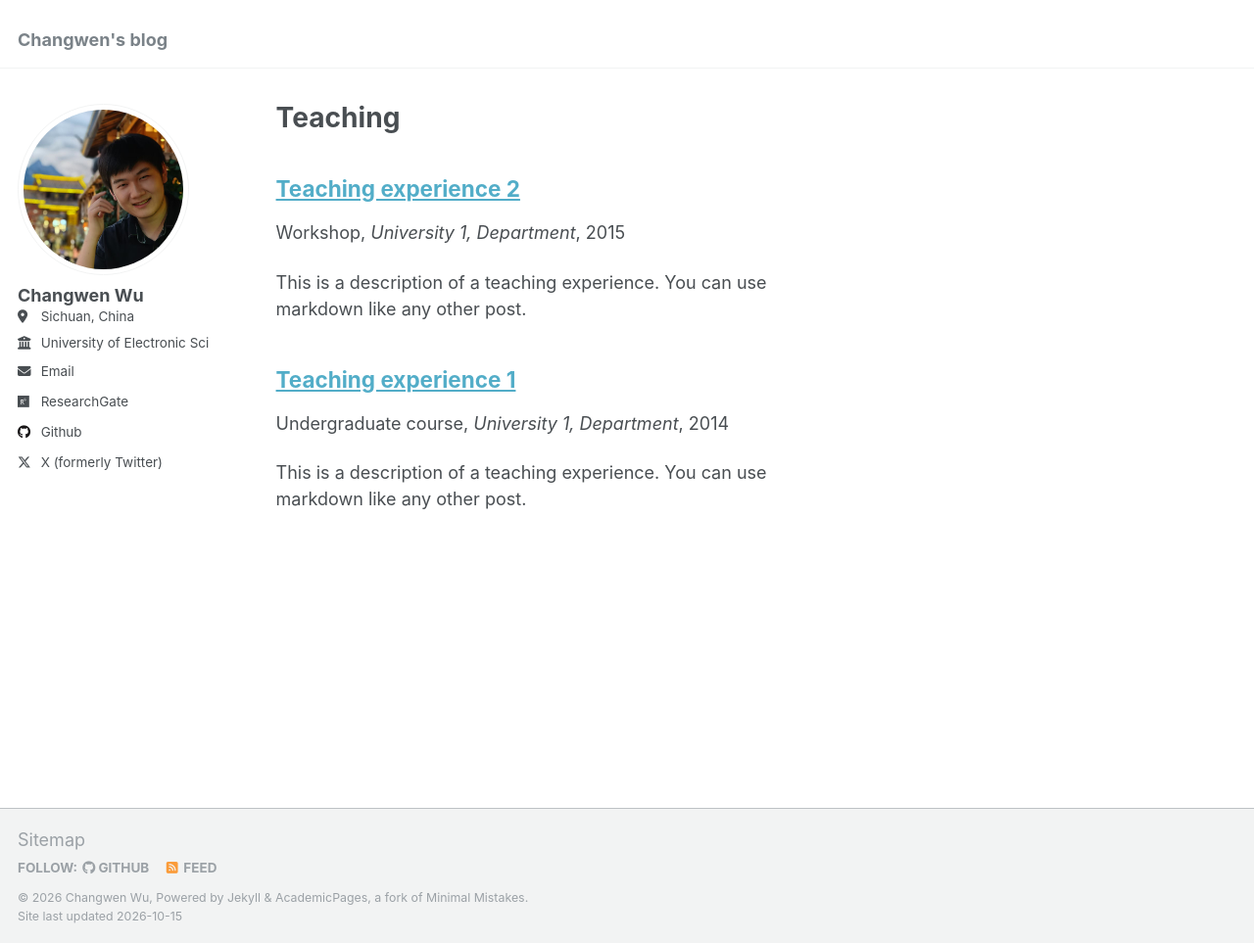
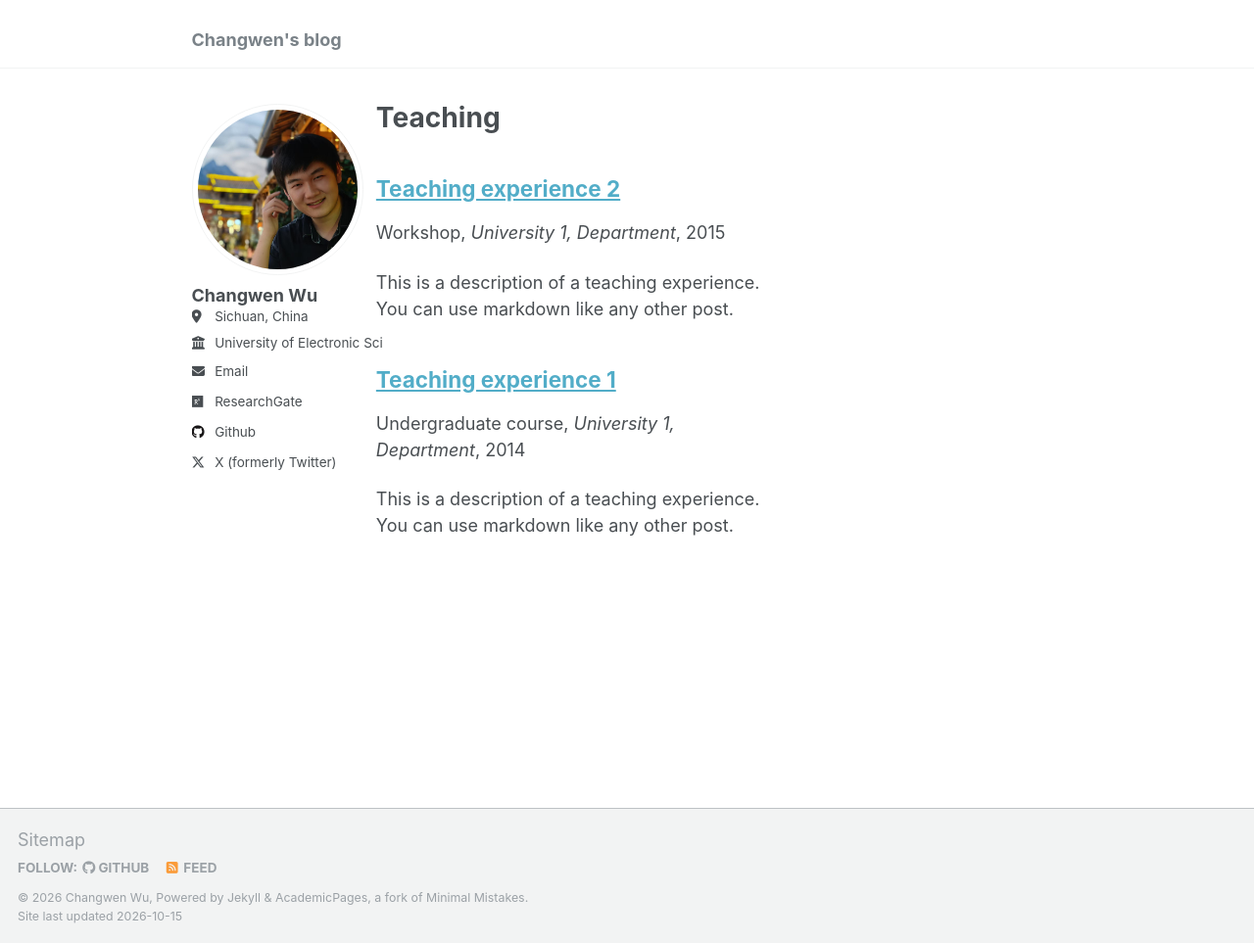
Before and after one commit to Changwen-Wu/Changwen-Wu.github.io, a Jekyll site: the page built from _pages/teaching.html, in a window 1280 px wide and 963 px high. Shown: the whole window at 98% size. Built offline with Jekyll 4.4.1, drawn with Linux system fonts in a browser that asks for light colours.

Commit message:
Update _variables.scss

```diff
--- a/_sass/_variables.scss
+++ b/_sass/_variables.scss
@@ -126,7 +126,7 @@ $small                      : 600px !default;
 $medium                     : 768px !default;
 $medium-wide                : 900px !default;
 $large                      : 925px !default;
-$x-large                    : 1280px !default;
+$x-large                    : 1500px !default;
 
 /*
    Grid
```
